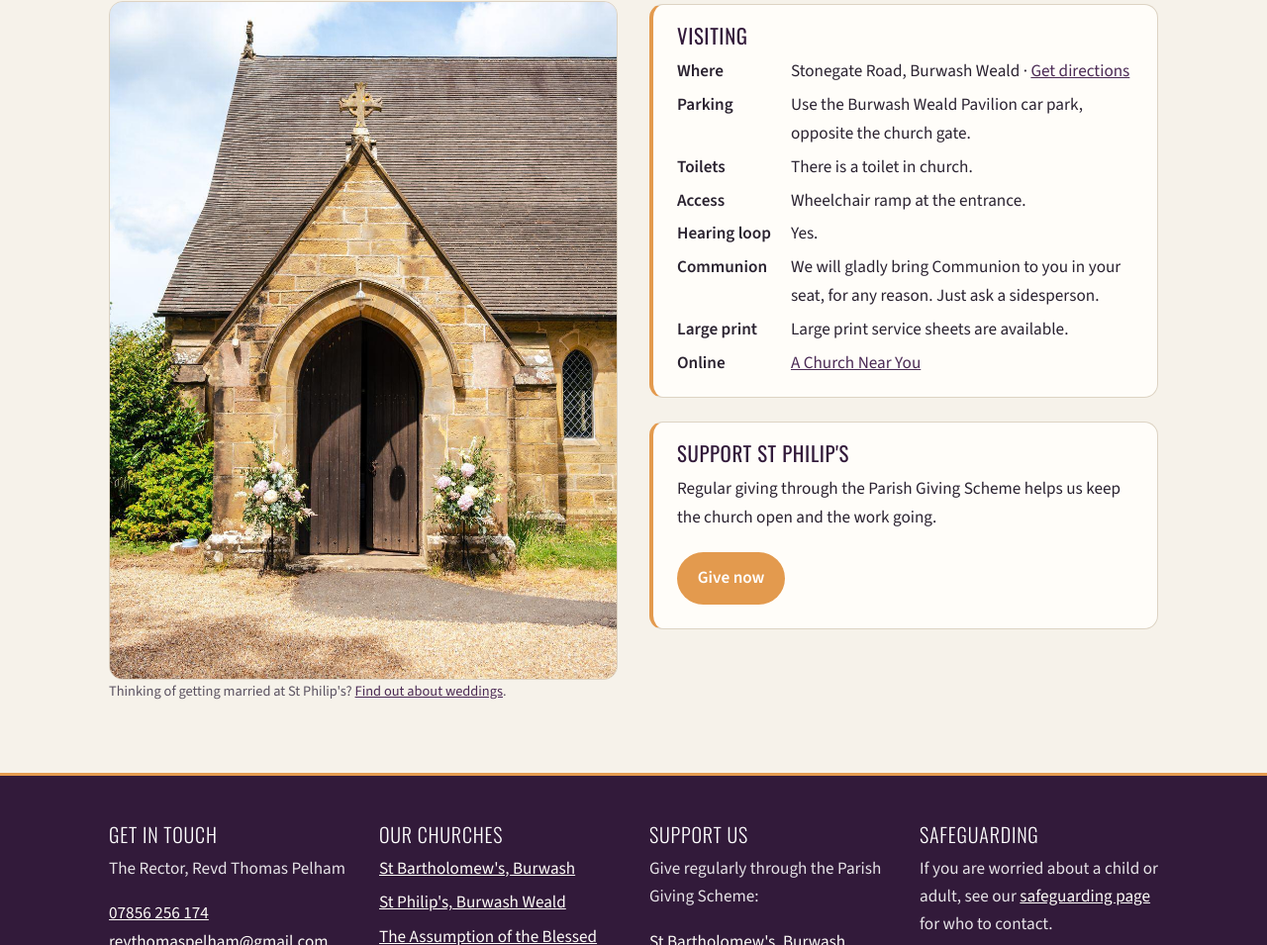
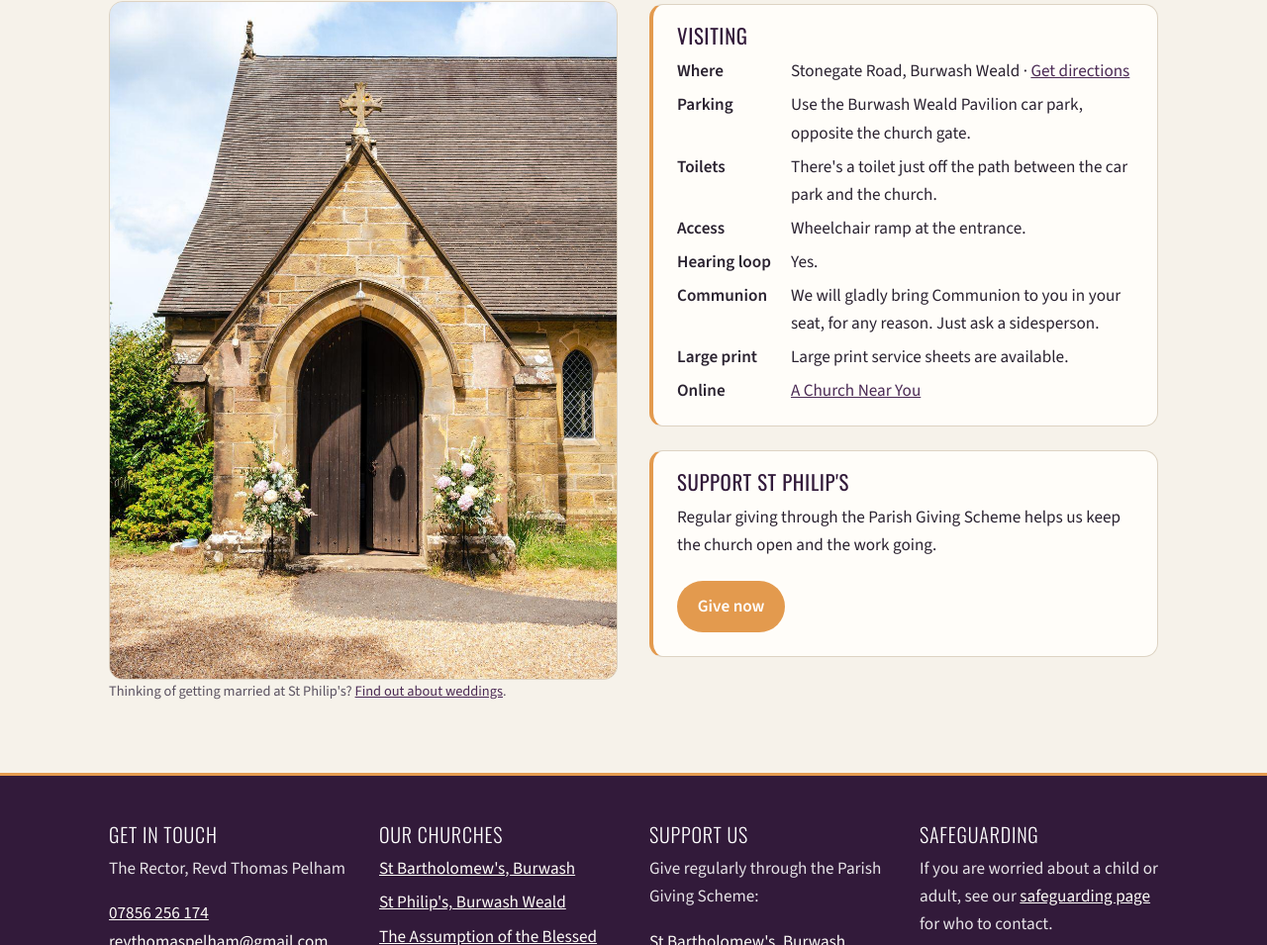
Before and after one commit to revthomaspelham-cloud/burwash-benefice, a plain HTML site: page docs/burwash-weald.html in a window 1280 px wide. Shown: the part 786-1741 px from the top of the page at 99% size. Drawn offline with nearby package versions, Linux system fonts and the light colour scheme.

Commit message:
St Philip's: toilet location
Co-Authored-By: Claude Opus 5.5 <noreply@anthropic.com>
Claude-Session: https://claude.ai/code/session_01Uvf1CUh4nCz5pMir3uE5t2

```diff
--- a/docs/burwash-weald.html
+++ b/docs/burwash-weald.html
@@ -49,7 +49,7 @@
         <dl>
           <dt>Where</dt><dd>Stonegate Road, Burwash Weald &middot; <a href="https://www.google.com/maps/search/?api=1&amp;query=St+Philip%27s+Church%2C+Burwash+Weald%2C+TN19+7NA">Get directions</a></dd>
           <dt>Parking</dt><dd>Use the Burwash Weald Pavilion car park, opposite the church gate.</dd>
-          <dt>Toilets</dt><dd>There is a toilet in church.</dd>
+          <dt>Toilets</dt><dd>There's a toilet just off the path between the car park and the church.</dd>
           <dt>Access</dt><dd>Wheelchair ramp at the entrance.</dd>
           <dt>Hearing loop</dt><dd>Yes.</dd>
           <dt>Communion</dt><dd>We will gladly bring Communion to you in your seat, for any reason. Just ask a sidesperson.</dd>
```
Also changed, not shown: src/pages/burwash-weald.html (+1 -1 lines).
